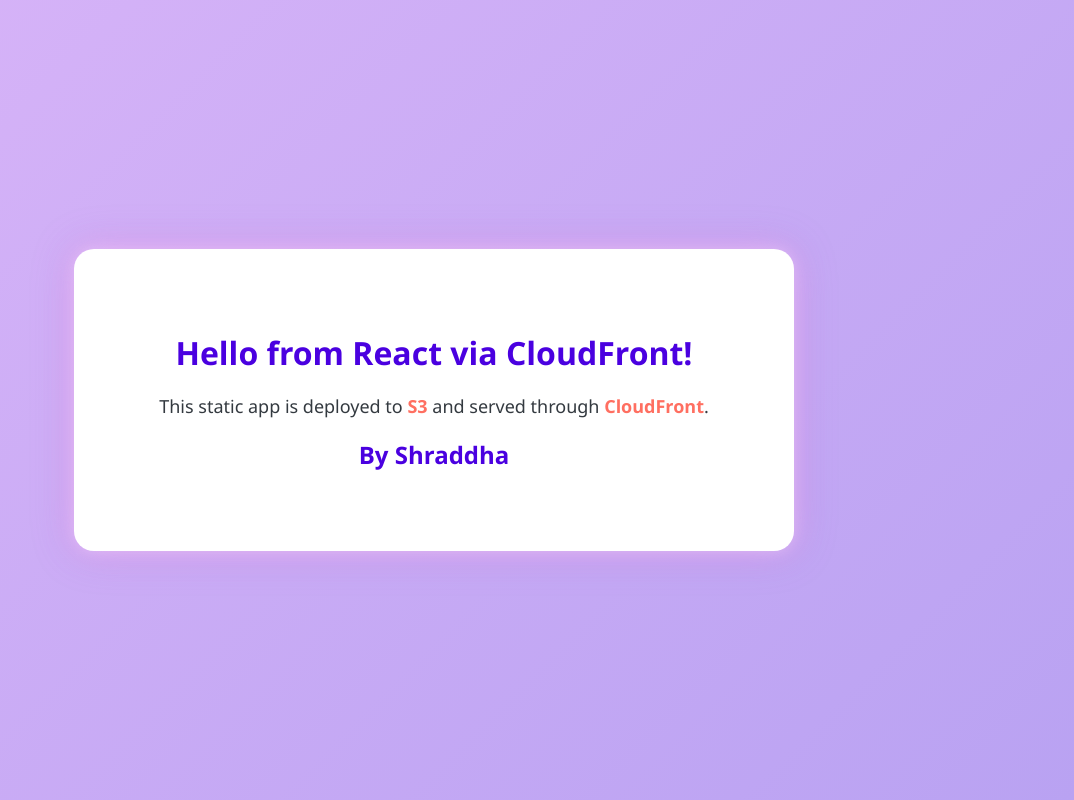
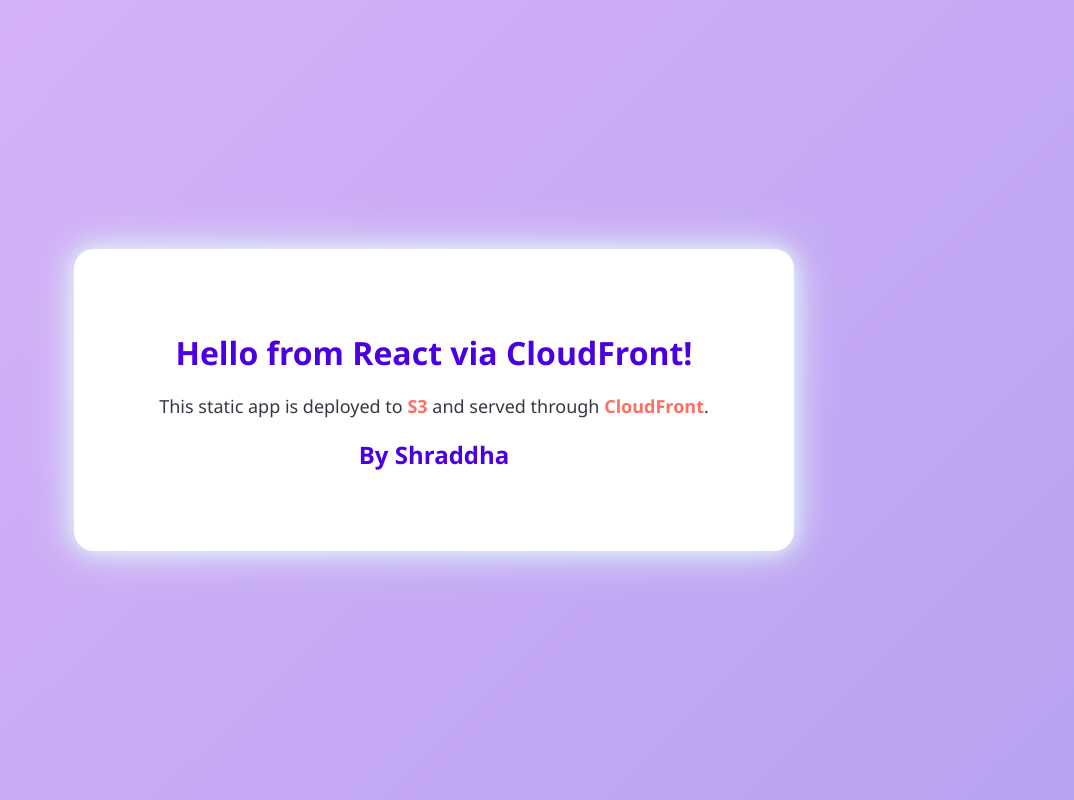
Before and after one commit to iam-shraddha/react-cloudfront-app, a React (Create React App) app: page / in a window 1280 px wide. Shown: the whole page, without its empty margins (206-1280 px from the left). Built offline with nearby package versions, Linux system fonts and the light colour scheme.

Commit message:
Update App.css

```diff
--- a/src/App.css
+++ b/src/App.css
@@ -10,36 +10,36 @@
 
 .container {
   background-color: #ffffff;
-  padding: 60px; /* increased size */
+  padding: 60px;
   border-radius: 20px;
-  width: 600px; /* increased width */
-  box-shadow: 0 0 20px rgba(255, 255, 255, 0.3),
-              0 0 40px rgba(255, 182, 255, 0.5),
-              0 0 60px rgba(186, 104, 200, 0.4); /* glitter-style glow */
-  animation: glitterPulse 3s infinite ease-in-out;
+  width: 600px;
+  box-shadow: 0 0 15px rgba(255, 255, 255, 0.8),
+              0 0 25px rgba(173, 216, 230, 0.6),
+              0 0 40px rgba(255, 255, 255, 0.8); /* brighter glow */
+  animation: glitterPulse 2s infinite ease-in-out;
   text-align: center;
   transition: transform 0.3s ease;
 }
 
 .container:hover {
-  transform: scale(1.02); /* gentle zoom on hover */
+  transform: scale(1.02);
 }
 
 @keyframes glitterPulse {
   0% {
-    box-shadow: 0 0 10px rgba(255, 255, 255, 0.2),
-                0 0 20px rgba(255, 182, 255, 0.4),
-                0 0 30px rgba(186, 104, 200, 0.3);
+    box-shadow: 0 0 10px rgba(255, 255, 255, 0.5),
+                0 0 20px rgba(135, 206, 250, 0.5),
+                0 0 30px rgba(255, 255, 255, 0.6);
   }
   50% {
-    box-shadow: 0 0 30px rgba(255, 255, 255, 0.4),
-                0 0 50px rgba(255, 182, 255, 0.6),
-                0 0 70px rgba(186, 104, 200, 0.5);
+    box-shadow: 0 0 25px rgba(255, 255, 255, 0.9),
+                0 0 40px rgba(173, 216, 230, 0.8),
+                0 0 60px rgba(255, 255, 255, 1);
   }
   100% {
-    box-shadow: 0 0 10px rgba(255, 255, 255, 0.2),
-                0 0 20px rgba(255, 182, 255, 0.4),
-                0 0 30px rgba(186, 104, 200, 0.3);
+    box-shadow: 0 0 10px rgba(255, 255, 255, 0.5),
+                0 0 20px rgba(135, 206, 250, 0.5),
+                0 0 30px rgba(255, 255, 255, 0.6);
   }
 }
 
```
